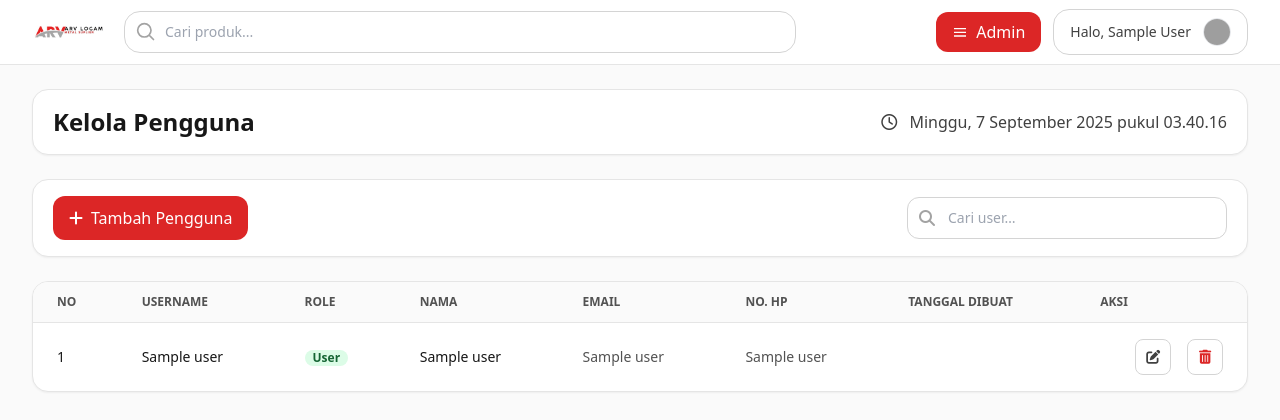
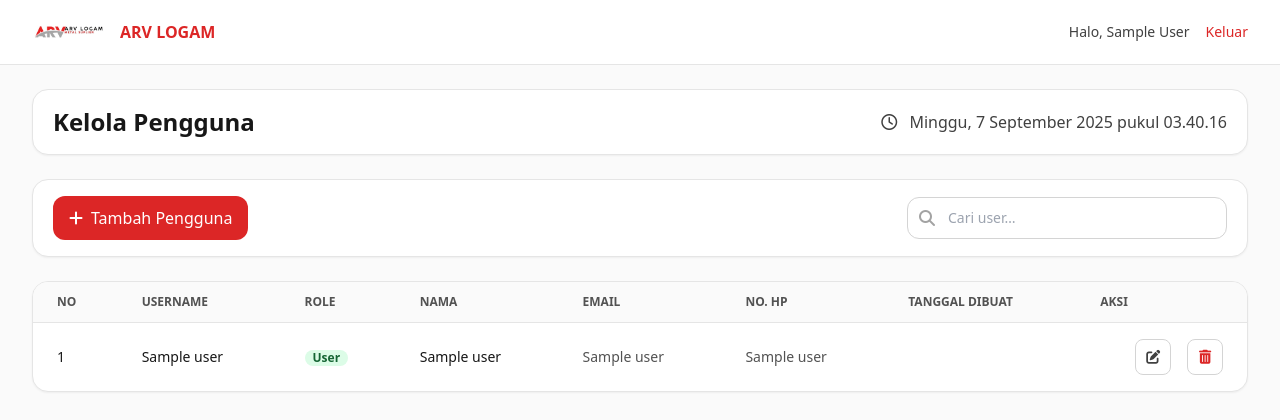
Before and after one commit to ARVLogam/my-flask-app, a Flask app: template templates/kelolaUser.html in a window 1280 px wide. Shown: the top 420 px of the page. Run offline with Flask 3, Linux system fonts and the light colour scheme; the visitor is signed in with stand-in values (Sample User, id 1); the template is opened without the code that fills it: most values are stand-ins (such as "Sample title", 1, 10 or a date in 2020); some libraries are stand-ins or nearby versions; grey boxes are pictures that could not be loaded.

Commit message:
Update navbar.html

```diff
--- a/templates/navbar.html
+++ b/templates/navbar.html
@@ -1,85 +1,23 @@
 <!-- templates/navbar.html -->
-<header class="sticky top-0 z-50 bg-white/90 backdrop-blur border-b border-neutral-200">
-  <div class="max-w-7xl mx-auto px-4 sm:px-6 lg:px-8 h-16 flex items-center gap-3">
+<!-- templates/navbar.html -->
+<header class="sticky top-0 z-50 bg-white border-b border-neutral-200 bg-white/90 backdrop-blur">
+  <div class="max-w-7xl mx-auto px-4 sm:px-6 lg:px-8 h-16 flex items-center justify-between">
 
     <!-- Logo -->
-    <a href="{{ url_for('dashboard') }}" class="shrink-0">
+    <a href="{{ url_for('dashboard') }}" class="flex items-center gap-2">
       <img src="{{ url_for('static', filename='img/logo.PNG') }}" alt="Logo" class="h-8 w-auto">
+      <span class="font-bold text-red-600 hidden sm:inline">ARV LOGAM</span>
     </a>
 
-    <!-- Search (opsional) -->
-    <form action="#" class="relative flex-1 max-w-2xl hidden sm:block">
-      <input
-        type="search"
-        placeholder="Cari produk..."
-        class="w-full rounded-2xl border border-neutral-300 bg-white py-2.5 pl-10 pr-4 text-sm
-               focus:outline-none focus:ring-2 focus:ring-red-500 focus:border-red-500">
-      <svg class="absolute left-3 top-1/2 -translate-y-1/2 h-5 w-5 text-neutral-400" viewBox="0 0 24 24" fill="none" stroke="currentColor" aria-hidden="true">
-        <path stroke-linecap="round" stroke-linejoin="round" stroke-width="2"
-              d="m21 21-4.35-4.35M10 18a8 8 0 1 1 0-16 8 8 0 0 1 0 16z"/>
-      </svg>
-    </form>
+    <!-- Menu kanan -->
+    <div class="flex items-center gap-4">
+      <span class="text-sm text-neutral-700">Halo, {{ nama|default('Pengguna') }}</span>
+      <a href="{{ url_for('logout') }}" class="text-sm text-red-600 hover:underline">Keluar</a>
+    </div>
 
-    <div class="flex items-center gap-3 ml-auto">
-
-      {# === TOMBOL ADMIN (khusus role admin) === #}
-      {% if (role|default('')) == 'admin' %}
-      <div class="relative" data-admin-menu>
-        <button type="button" id="btnAdmin"
-                class="inline-flex items-center gap-2 bg-red-600 text-white px-4 py-2 rounded-xl hover:bg-red-700">
-          <svg class="h-4 w-4" viewBox="0 0 24 24" fill="currentColor" aria-hidden="true">
-            <path d="M3 6h18v2H3V6zm0 5.5h18v2H3v-2zM3 17h18v2H3v-2z"/>
-          </svg>
-          <span>Admin</span>
-        </button>
-
-        <!-- Dropdown Admin -->
-        <div id="menuAdmin"
-             class="hidden absolute right-0 mt-2 w-56 rounded-2xl border border-neutral-200 bg-white shadow-xl overflow-hidden z-50">
-          <a href="{{ url_for('menuAdmin', roleMenu='kelolaUser') }}"
-             class="flex items-center gap-3 px-4 py-3 hover:bg-neutral-50 nav-close">
-            <svg class="h-5 w-5 text-violet-600" viewBox="0 0 24 24" fill="currentColor" aria-hidden="true">
-              <path d="M16 11c1.66 0 2.99-1.34 2.99-3S17.66 5 16 5s-3 1.34-3 3 1.34 3 3 3zm-8 0c1.66 0 3-1.34 3-3S9.66 5 8 5 5 6.34 5 8s1.34 3 3 3zm0 2c-2.33 0-7 1.17-7 3.5V19h14v-2.5C15 14.17 10.33 13 8 13zm8 0c-.29 0-.62.02-.97.05 1.16.84 1.97 1.97 1.97 3.45V19h6v-2.5c0-2.33-4.67-3.5-7-3.5z"/>
-            </svg>
-            <span>Kelola User</span>
-          </a>
-        </div>
-      </div>
-      {% endif %}
-
-      <!-- MENU USER -->
-      <div class="relative" data-user-menu>
-        <button type="button" id="btnUser"
-                class="inline-flex items-center gap-3 px-4 py-2 rounded-2xl border border-neutral-300 bg-white hover:bg-neutral-100">
-          <span class="hidden sm:block text-sm text-neutral-700">Halo, {{ nama|default('Pengguna') }}</span>
-
-          {% set _avatar = (avatar_url|default('')) if avatar_url is defined and avatar_url else 'img/avatars/guest.png' %}
-          <img
-            src="{{ url_for('static', filename=_avatar) }}"
-            alt="avatar"
-            class="h-7 w-7 rounded-full object-cover border">
-        </button>
-
-        <div id="menuUser"
-             class="hidden absolute right-0 mt-2 w-56 rounded-2xl border border-neutral-200 bg-white shadow-xl overflow-hidden z-50">
-          <a href="{{ url_for('editProfile') }}" class="flex items-center gap-3 px-4 py-3 hover:bg-neutral-50 nav-close">
-            <svg class="h-5 w-5 text-blue-600" viewBox="0 0 24 24" fill="currentColor" aria-hidden="true">
-              <path d="M12 12c2.21 0 4-1.79 4-4s-1.79-4-4-4S8 5.79 8 8s1.79 4 4 4zm-6 8v-1c0-2.21 3.58-4 8-4s8 1.79 8 4v1H6z"/>
-            </svg>
-            <span>Edit Profil</span>
-          </a>
-          <a href="{{ url_for('logout') }}" class="flex items-center gap-3 px-4 py-3 hover:bg-neutral-50 text-red-600 nav-close">
-            <svg class="h-5 w-5" viewBox="0 0 24 24" fill="currentColor" aria-hidden="true">
-              <path d="M16 13v-2H7V8l-5 4 5 4v-3h9zm3 7H11a2 2 0 0 1-2-2v-3h2v3h8V6h-8v3H9V6a2 2 0 0 1 2-2h8a2 2 0 0 1 2 2v12a2 2 0 0 1-2 2z"/>
-            </svg>
-            <span>Keluar</span>
-          </a>
-        </div>
-      </div>
-
-    </div>
   </div>
 </header>
+
 
 <script>
   // Toggle & auto-close dropdown
```
